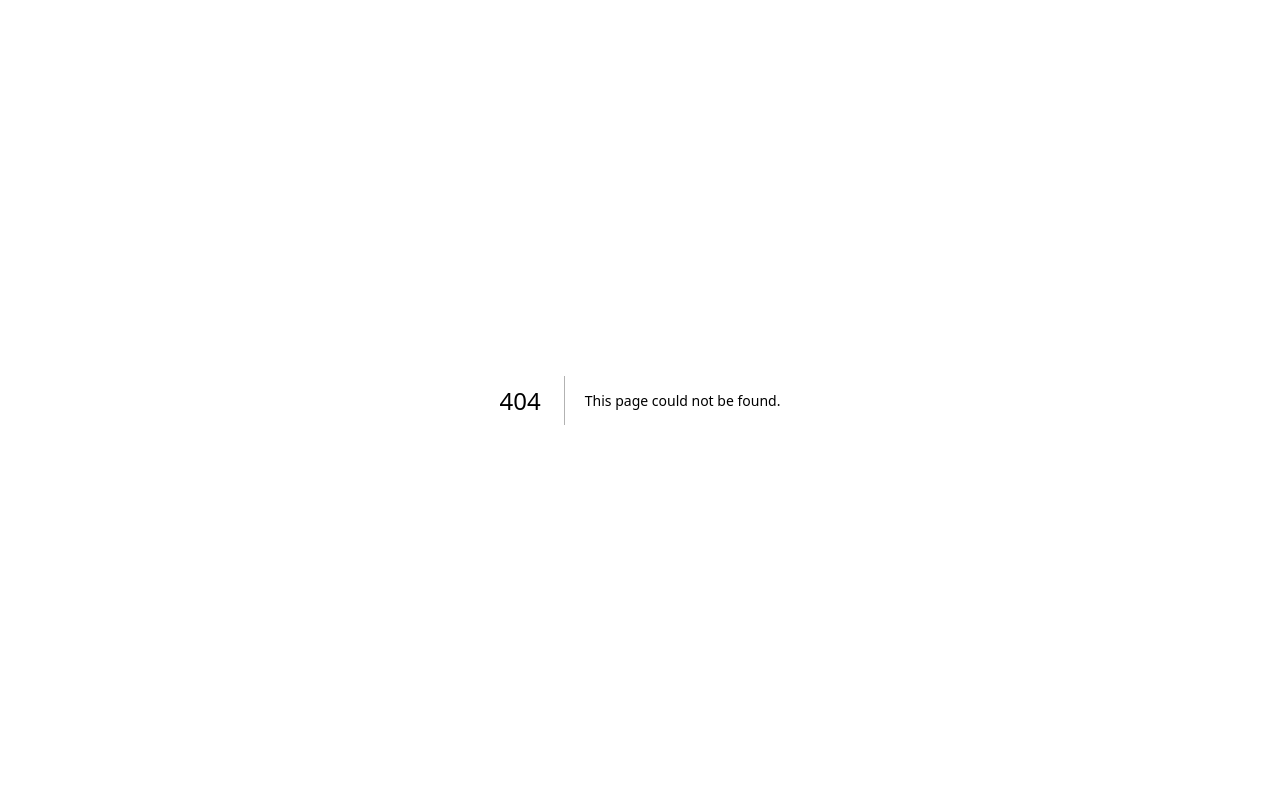
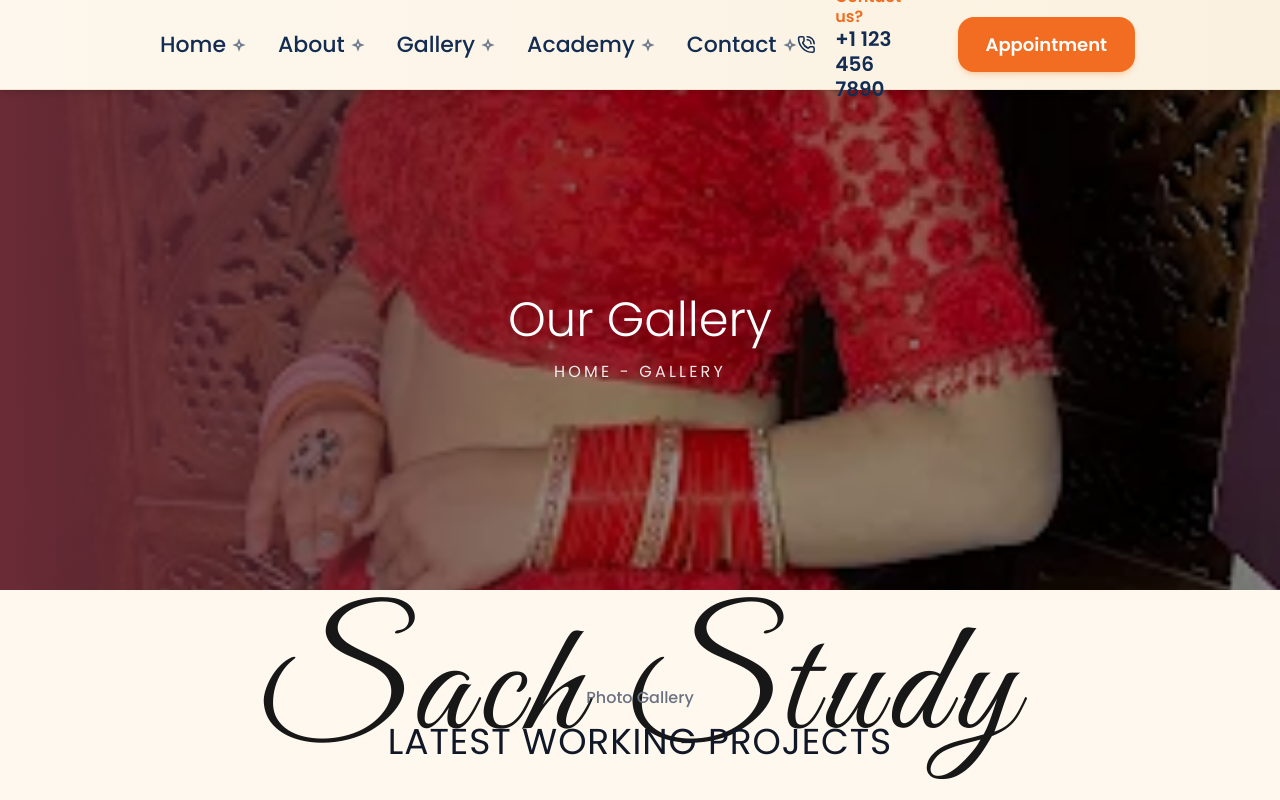
Before and after one commit to A2VOperations/sachMakeup, a Next.js app: page /Gallery in a window 1280 px wide. Before the commit this address had no page. Shown: the top 800 px of the page. Built offline with nearby package versions, Linux system fonts and the light colour scheme; a web font is replaced by a local one.

Commit message:
add gallery page

```diff
--- /dev/null
+++ b/app/(user)/Gallery/page.js
@@ -0,0 +1,34 @@
+import React from "react";
+import Image from "next/image";
+import Gallery from "@/app/components/Gallery";
+
+const page = () => {
+  return (
+    <div>
+      {/* Header */}
+      <div className="relative w-full h-[400px] md:h-[500px] overflow-hidden">
+        <Image
+          src="/photos/img (22).webp"
+          alt="Gallery"
+          fill
+          className="object-cover"
+          priority
+        />
+        <div className="absolute inset-0 bg-black/40"></div>
+        <div className="absolute inset-0 bg-linear-to-r from-[#6b2b36] via-transparent to-transparent"></div>
+
+        <div className="absolute top-0 left-0 right-0 flex flex-col items-center justify-center h-full text-center">
+          <h1 className="text-3xl md:text-5xl font-light text-white mb-4 px-6">
+            Our Gallery
+          </h1>
+          <p className="text-sm md:text-base text-white/90 tracking-[0.2em] uppercase">
+            Home - Gallery
+          </p>
+        </div>
+      </div>
+      <Gallery />
+    </div>
+  );
+};
+
+export default page;
--- a/app/(user)/navbar.js
+++ b/app/(user)/navbar.js
@@ -40,6 +40,7 @@ const Navbar = () => {
   const navLinks = [
     { name: "Home", path: "/" },
     { name: "About", path: "/About" },
+    { name: "Gallery", path: "/Gallery" },
     { name: "Academy", path: "/Academy" },
     { name: "Contact", path: "/Contact" },
   ];
```
